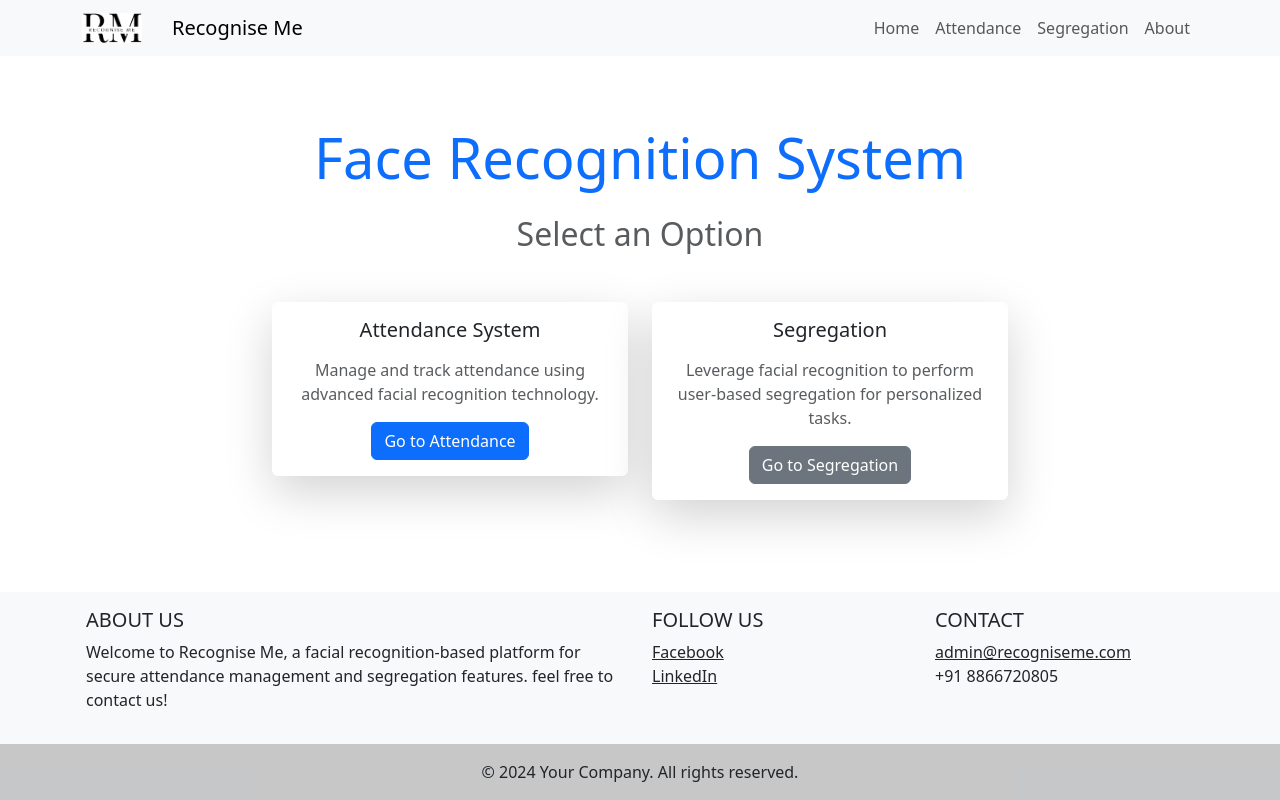
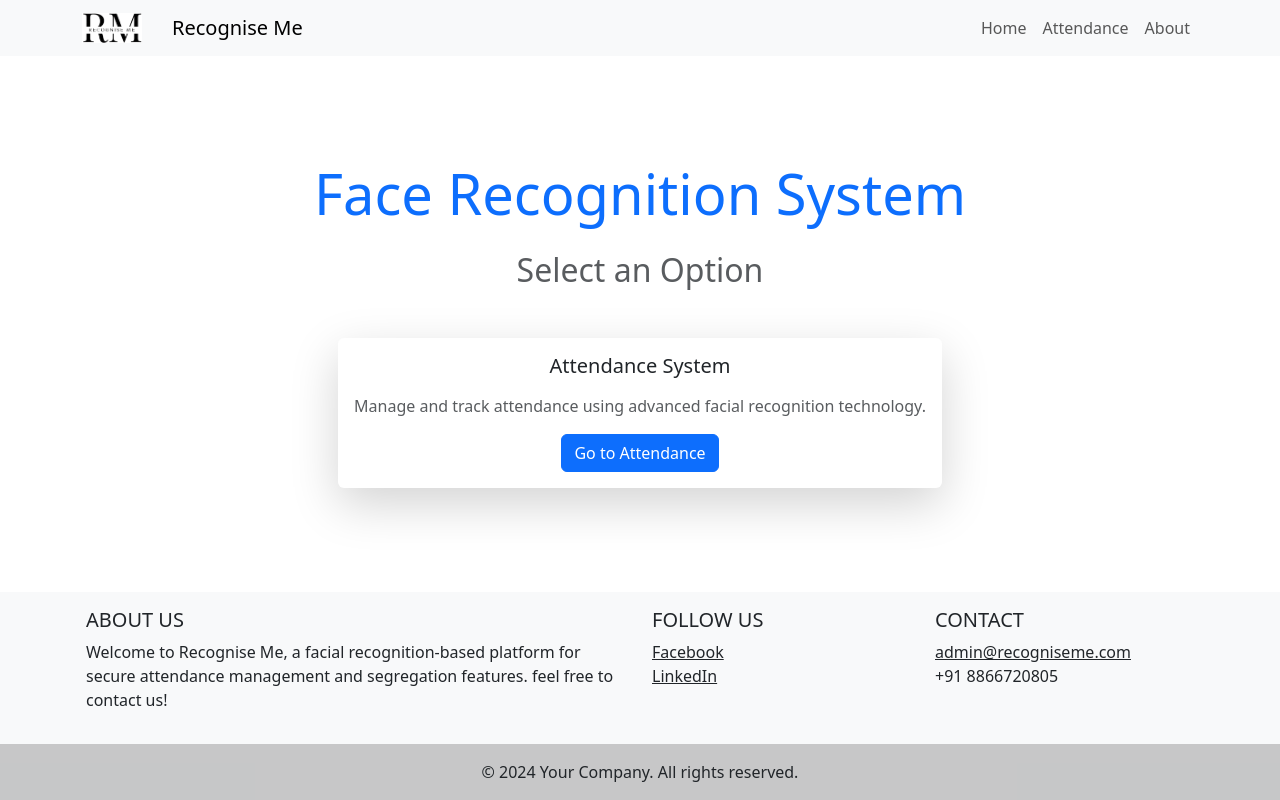
Before and after one commit to rajanmandanka07/Recognise-Me-Frontend, a React (Vite) app: page / in a window 1280 px wide. Built offline with nearby package versions, Linux system fonts and the light colour scheme.

Commit message:
Update UI

```diff
--- a/src/components/Attendance/User/GroupAttendance.jsx
+++ b/src/components/Attendance/User/GroupAttendance.jsx
@@ -41,7 +41,7 @@ const GroupAttendance = () => {
         setAttendance({}); // Reset attendance data
 
         try {
-            const response = await axios.post("http://localhost:5001/api/mark_group_attendance", formData, {
+            const response = await axios.post("http://localhost:5000/api/mark_group_attendance", formData, {
                 headers: {
                     "Content-Type": "multipart/form-data",
                 },
--- a/src/components/Attendance/User/UserRegistration.jsx
+++ b/src/components/Attendance/User/UserRegistration.jsx
@@ -3,7 +3,7 @@ import axios from 'axios';
 import { useNavigate } from 'react-router-dom';
 import Webcam from 'react-webcam';
 import { ToastContainer, toast } from 'react-toastify';
-import 'react-toastify/dist/ReactToastify.css'; // Import toast styles
+import 'react-toastify/dist/ReactToastify.css';
 
 const UserRegistration = () => {
     const [fullName, setFullName] = useState('');
@@ -23,6 +23,7 @@ const UserRegistration = () => {
 
         for (let i = 0; i < 10; i++) {
             const imageSrc = webcamRef.current.getScreenshot();
+            // const imageSrc = temp;
             capturedImages.push(imageSrc);
 
             // Delay between each capture (e.g., 0.1 second)
--- a/src/components/Home.jsx
+++ b/src/components/Home.jsx
@@ -7,7 +7,7 @@ const Home = () => {
             <h2 className="text-muted mb-5">Select an Option</h2>
             <div className="row justify-content-center">
                 {/* Card for Attendance System */}
-                <div className="col-md-4 mb-4">
+                <div className="">
                     <div className="card shadow-lg border-0">
                         <div className="card-body text-center">
                             <h5 className="card-title mb-3">Attendance System</h5>
@@ -20,17 +20,17 @@ const Home = () => {
                 </div>
 
                 {/* Card for Segregation */}
-                <div className="col-md-4 mb-4">
-                    <div className="card shadow-lg border-0">
-                        <div className="card-body text-center">
-                            <h5 className="card-title mb-3">Segregation</h5>
-                            <p className="card-text text-muted">Leverage facial recognition to perform user-based segregation for personalized tasks.</p>
-                            <Link to="/segregation" className="btn btn-secondary">
-                                Go to Segregation
-                            </Link>
-                        </div>
-                    </div>
-                </div>
+                {/*<div className="col-md-4 mb-4">*/}
+                {/*    <div className="card shadow-lg border-0">*/}
+                {/*        <div className="card-body text-center">*/}
+                {/*            <h5 className="card-title mb-3">Segregation</h5>*/}
+                {/*            <p className="card-text text-muted">Leverage facial recognition to perform user-based segregation for personalized tasks.</p>*/}
+                {/*            <Link to="/segregation" className="btn btn-secondary">*/}
+                {/*                Go to Segregation*/}
+                {/*            </Link>*/}
+                {/*        </div>*/}
+                {/*    </div>*/}
+                {/*</div>*/}
             </div>
         </div>
     );
--- a/src/components/Navbar.jsx
+++ b/src/components/Navbar.jsx
@@ -32,11 +32,11 @@ const Navbar = () => {
                                 Attendance
                             </Link>
                         </li>
-                        <li className="nav-item">
-                            <Link className="nav-link" to="/segregation">
-                                Segregation
-                            </Link>
-                        </li>
+                        {/*<li className="nav-item">*/}
+                        {/*    <Link className="nav-link" to="/segregation">*/}
+                        {/*        Segregation*/}
+                        {/*    </Link>*/}
+                        {/*</li>*/}
                         <li className="nav-item">
                             <Link className="nav-link" to="/about">
                                 About
```
